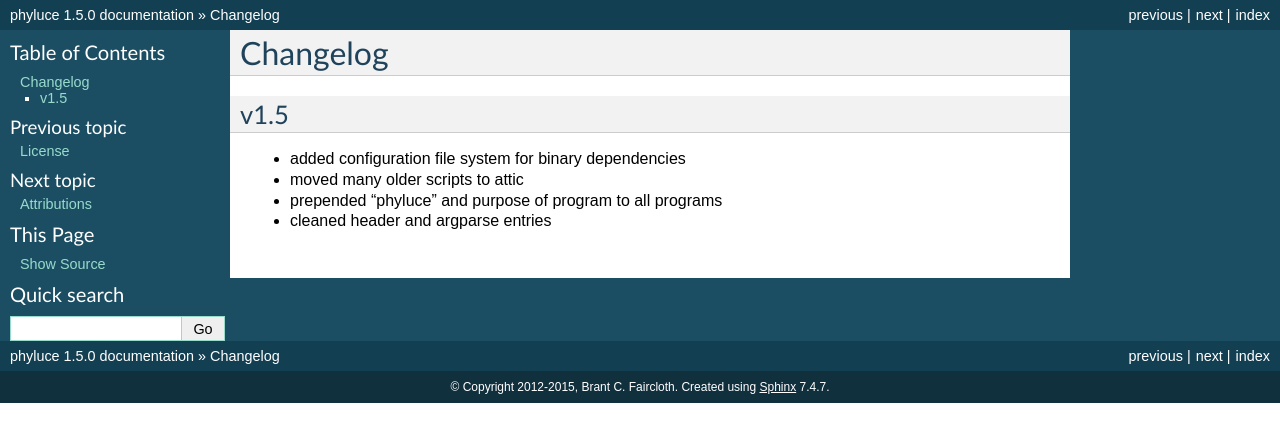
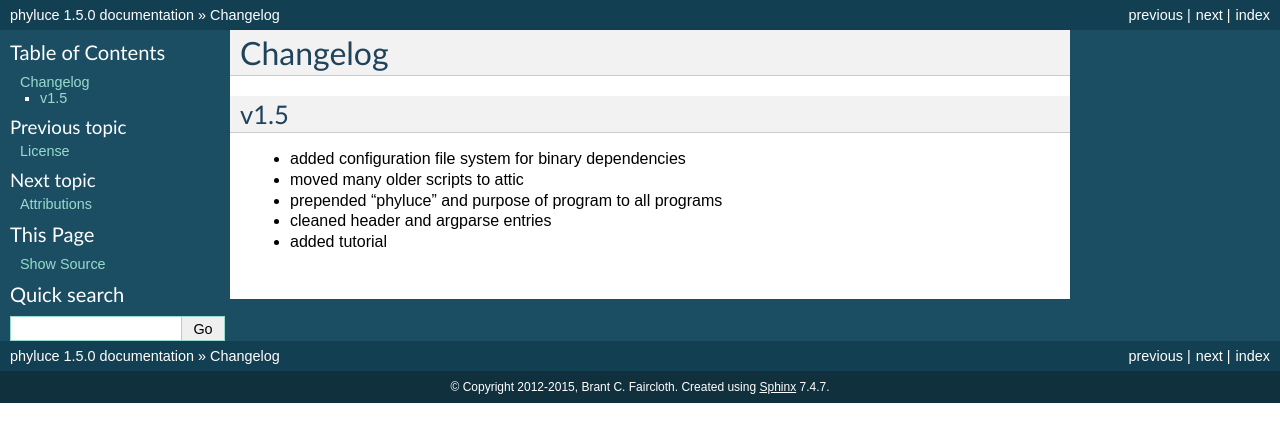
Before and after one commit to faircloth-lab/phyluce, a Sphinx documentation site: the page built from docs/changelog.rst, in a window 1280 px wide. Shown: the top 442 px of the page. Built offline with Sphinx 7.4.7, drawn with Linux system fonts in a browser that asks for light colours.

Commit message:
update changelog

```diff
--- a/docs/changelog.rst
+++ b/docs/changelog.rst
@@ -11,3 +11,4 @@ v1.5
 * moved many older scripts to attic
 * prepended "phyluce" and purpose of program to all programs
 * cleaned header and argparse entries
+* added tutorial
```
